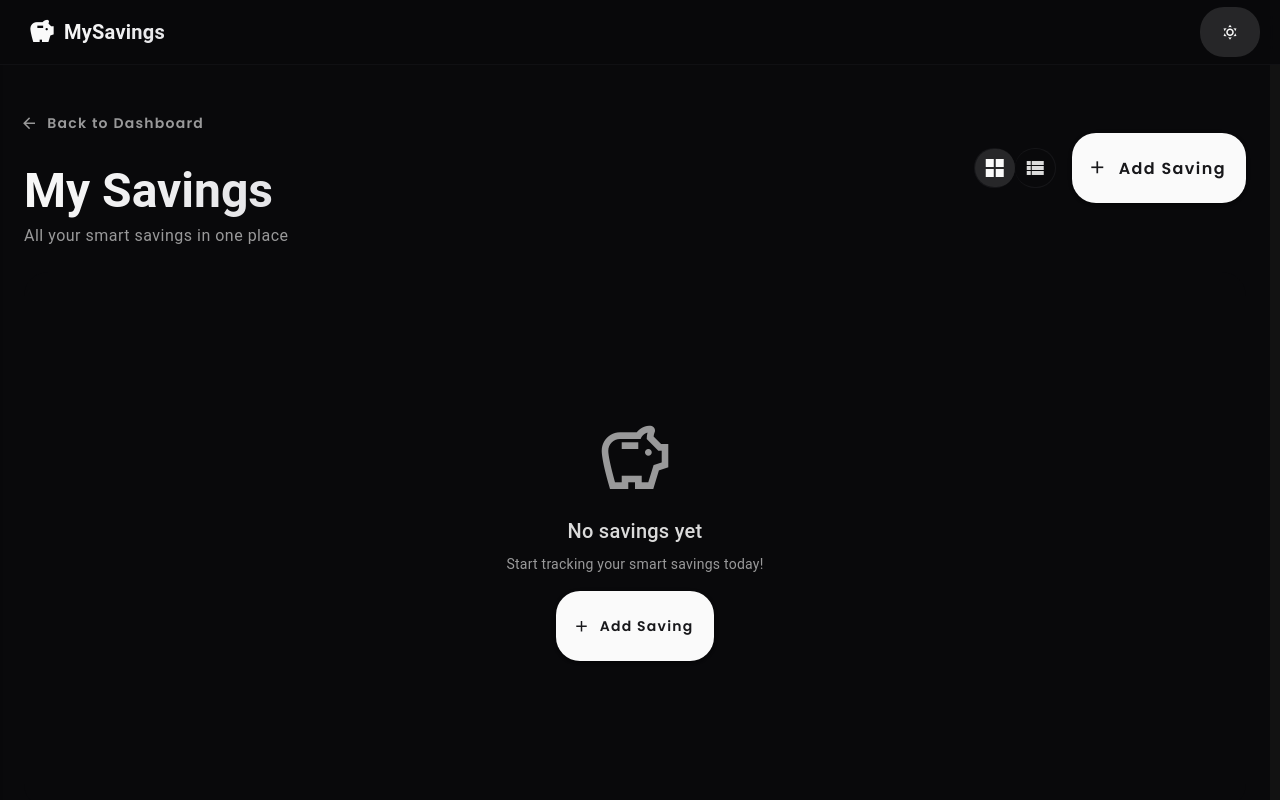
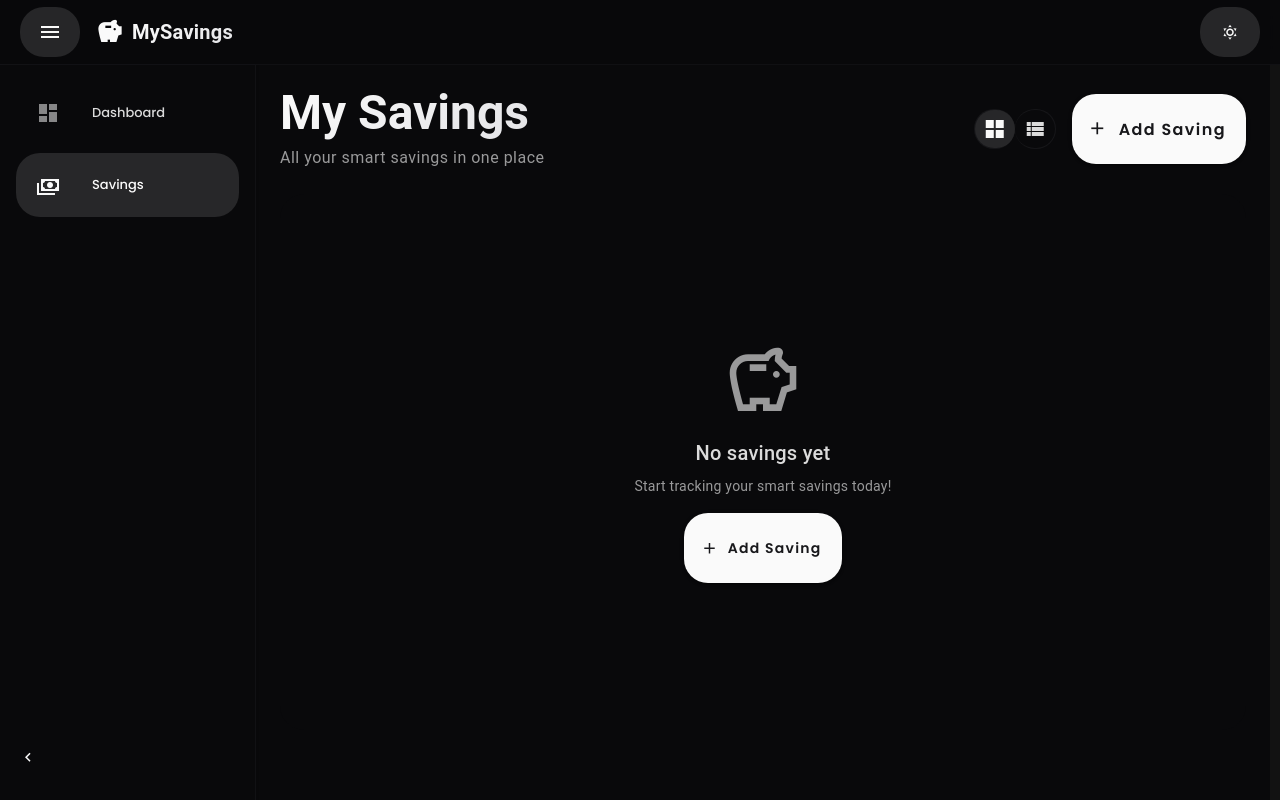
Before and after one commit to RohanNikumbh27/mysavingsmonitor, a Nuxt app: page /savings in a window 1280 px wide. Shown: the top 800 px of the page. Built offline with nearby package versions, Linux system fonts and the light colour scheme.

Commit message:
refactor: Enhance responsive navigation drawer and app bar in default layout, and temporarily disable the back button on the savings page.

```diff
--- a/app/layouts/default.vue
+++ b/app/layouts/default.vue
@@ -9,14 +9,16 @@
     >
       <template v-slot:prepend>
         <v-btn
-          v-if="$vuetify.display.mobile"
           icon
-          variant="text"
+          width="60"
+          height="50"
+          variant="tonal"
+          class="mr-2"
           @click="drawer = !drawer"
         >
           <v-icon>mdi-menu</v-icon>
         </v-btn>
-        <div v-else class="d-flex align-center ml-2">
+        <div v-if="!$vuetify.display.mobile" class="d-flex align-center ml-2">
           <v-icon color="primary" size="28" class="mr-2">mdi-piggy-bank</v-icon>
           <span class="text-h6 font-weight-bold text-gradient">MySavings</span>
         </div>
@@ -43,13 +45,10 @@
       </v-btn>
     </v-app-bar>
 
-    <!-- Navigation Drawer for Mobile -->
-    <!-- Navigation Drawer for Mobile -->
+    <!-- Navigation Drawer -->
     <v-navigation-drawer
       v-model="drawer"
       :rail="!$vuetify.display.mobile && rail"
-      :permanent="!$vuetify.display.mobile"
-      :temporary="$vuetify.display.mobile"
       @click="rail = false"
       border="none"
       elevation="1"
@@ -65,8 +64,8 @@
           :to="item.to"
           :prepend-icon="item.icon"
           :title="item.title"
-          rounded="lg"
-          class="mb-2"
+          rounded="xl"
+          class="mb-2 pa-5"
           :active="$route.path === item.to"
           color="primary"
           variant="text"
@@ -98,9 +97,10 @@
 
 <script setup lang="ts">
 import { ref, computed, onMounted } from 'vue'
-import { useTheme } from 'vuetify'
+import { useTheme, useDisplay } from 'vuetify'
 
 const theme = useTheme()
+const display = useDisplay()
 const drawer = ref(false)
 const rail = ref(false)
 
@@ -116,6 +116,9 @@ onMounted(() => {
   if (savedTheme) {
     theme.global.name.value = savedTheme
   }
+
+  // Open drawer by default on desktop, closed on mobile
+  drawer.value = !display.mobile.value
 })
 
 function toggleTheme() {
--- a/app/pages/savings.vue
+++ b/app/pages/savings.vue
@@ -3,7 +3,7 @@
     <!-- Header Section -->
     <div class="d-flex flex-column flex-md-row align-md-center justify-space-between mb-6">
       <div class="mb-4 mb-md-0">
-        <v-btn
+        <!-- <v-btn
           variant="text"
           color="medium-emphasis"
           prepend-icon="mdi-arrow-left"
@@ -12,7 +12,7 @@
           density="compact"
         >
           Back to Dashboard
-        </v-btn>
+        </v-btn> -->
         <h1 class="text-h4 text-md-h3 font-weight-bold mb-2">
           <span class="text-gradient">My Savings</span>
         </h1>
```
